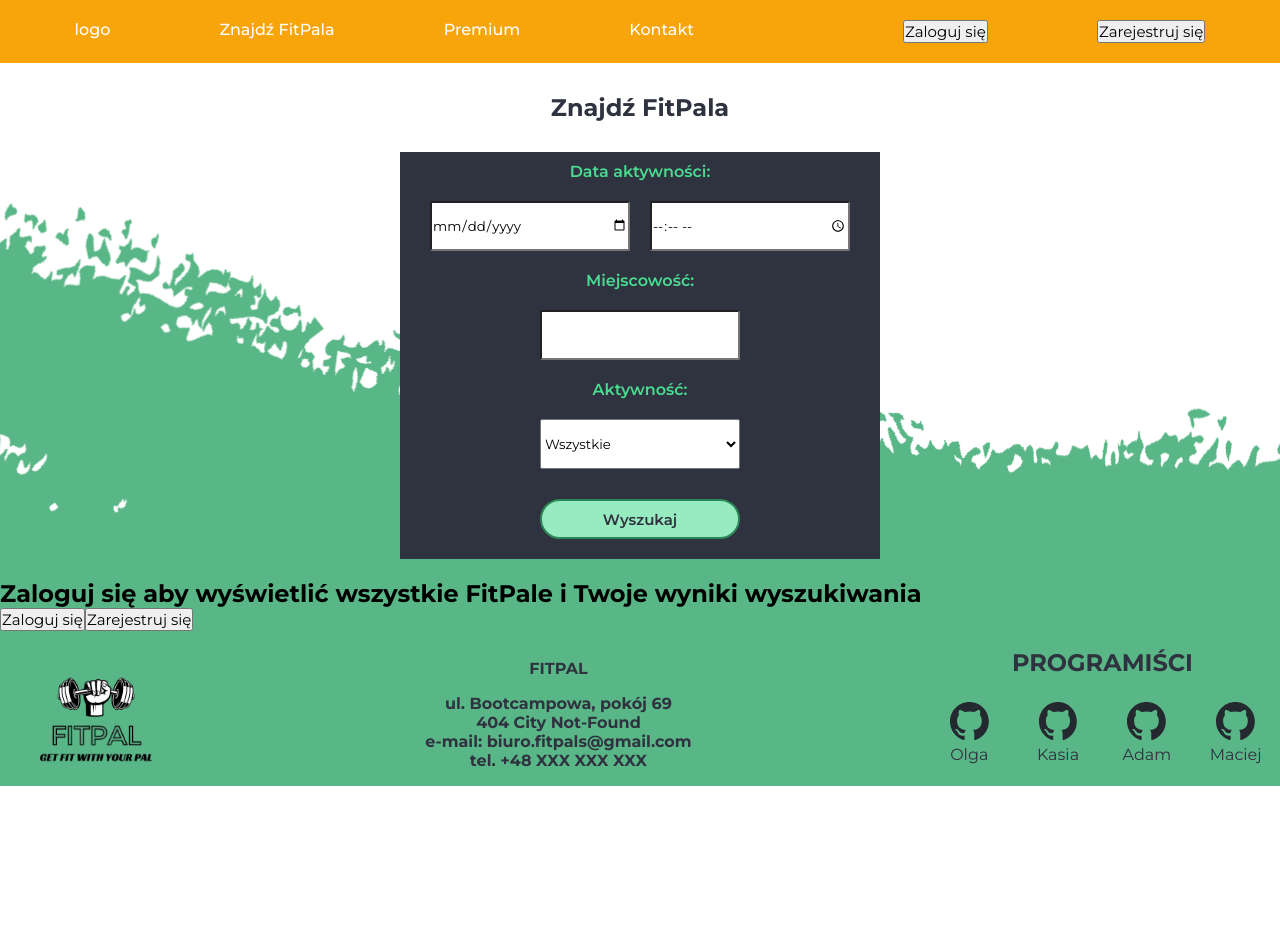
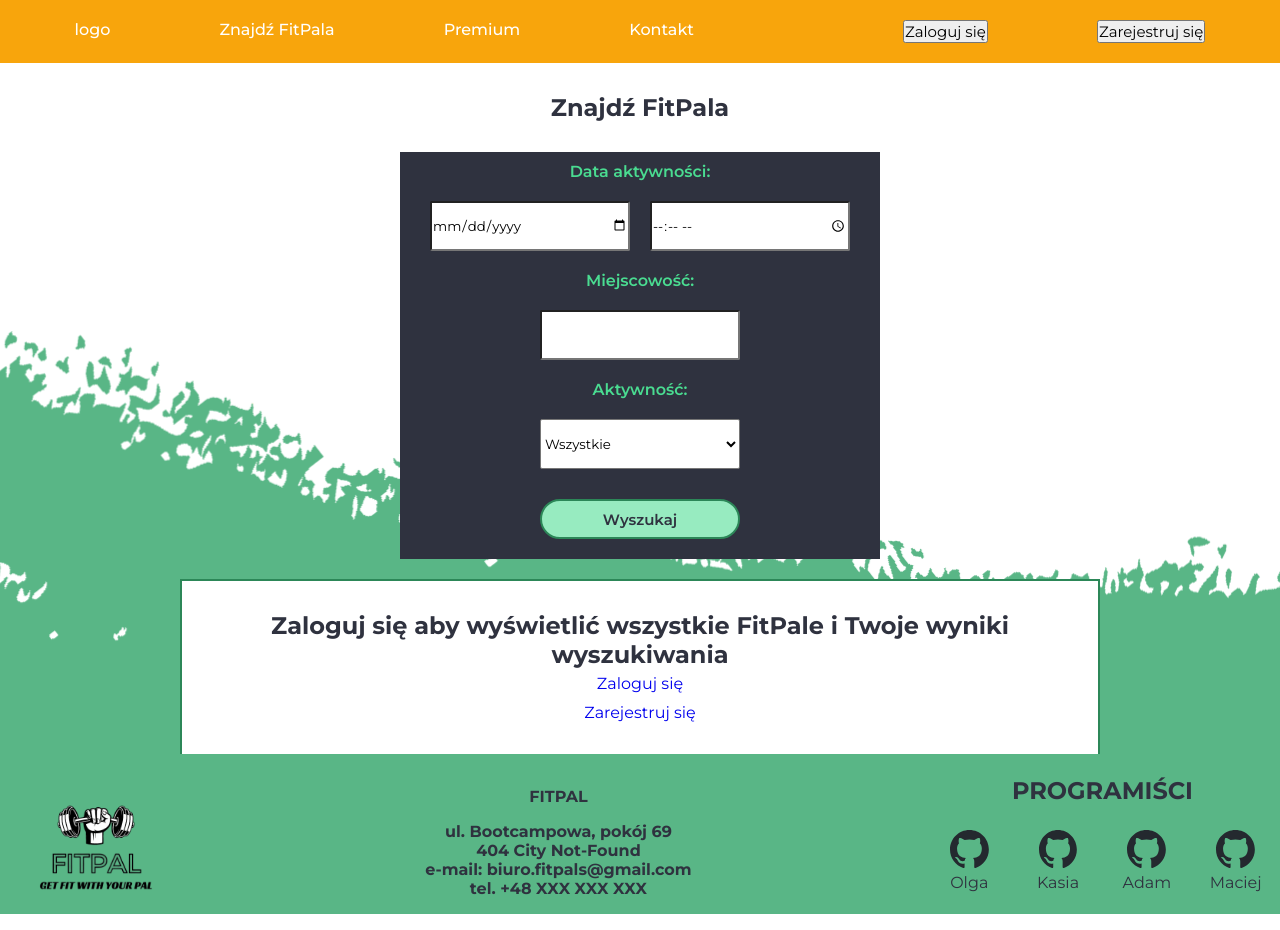
Before and after one commit to infoshareacademy/jfdzr8-team-szalone-wiewiory, a React (Create React App) app in the folder fitpals/: page /find-fitpal in a window 1280 px wide. Before the commit the page ends 802 px from the top, so only its background shows below. Built offline with nearby package versions, Linux system fonts and the light colour scheme; no server answers.

Commit message:
CSS styles: FindPal results  section updated

```diff
--- a/fitpals/src/components/FindPal/FindPal.jsx
+++ b/fitpals/src/components/FindPal/FindPal.jsx
@@ -26,18 +26,18 @@ export const FindPal = () => {
       <Search setSearchData={setSearchData} />
       {isAuth && <Results searchData={searchData} />}
       {!isAuth && (
-        <>
+        <div className={styles.infoBox}>
           <h2>
             Zaloguj się aby wyświetlić wszystkie FitPale i Twoje wyniki
             wyszukiwania
           </h2>
-          <NavLink to="/login">
-            <button>Zaloguj się</button>
+          <NavLink to="/login" className={styles.link}>
+            Zaloguj się
           </NavLink>
-          <NavLink to="/register">
-            <button>Zarejestruj się</button>
+          <NavLink to="/register" className={styles.link}>
+            Zarejestruj się
           </NavLink>
-        </>
+        </div>
       )}
     </div>
   );
--- a/fitpals/src/components/FindPal/FindPal.module.css
+++ b/fitpals/src/components/FindPal/FindPal.module.css
@@ -12,3 +12,19 @@
   background-position: center bottom;
   margin-bottom: -5px;
 }
+
+.infoBox {
+  display: flex;
+  flex-direction: column;
+  margin: auto 180px;
+  text-align: center;
+  background-color: #fff;
+  padding: 30px;
+  border: 2px solid #2c8758;
+  color: #2f323f;
+}
+
+.link {
+  text-decoration: none;
+  padding: 5px;
+}
--- a/fitpals/src/components/FindPal/Results/Results.module.css
+++ b/fitpals/src/components/FindPal/Results/Results.module.css
@@ -3,6 +3,7 @@
   box-sizing: border-box;
   margin: 0 10px;
   flex-wrap: wrap;
+  justify-content: center;
 }
 
 .contentBox {
@@ -37,3 +38,8 @@
   color: #2c8758;
   transition: 0.7s;
 }
+
+.submit:disabled {
+  background: #59b686;
+  color: #000;
+}
```
